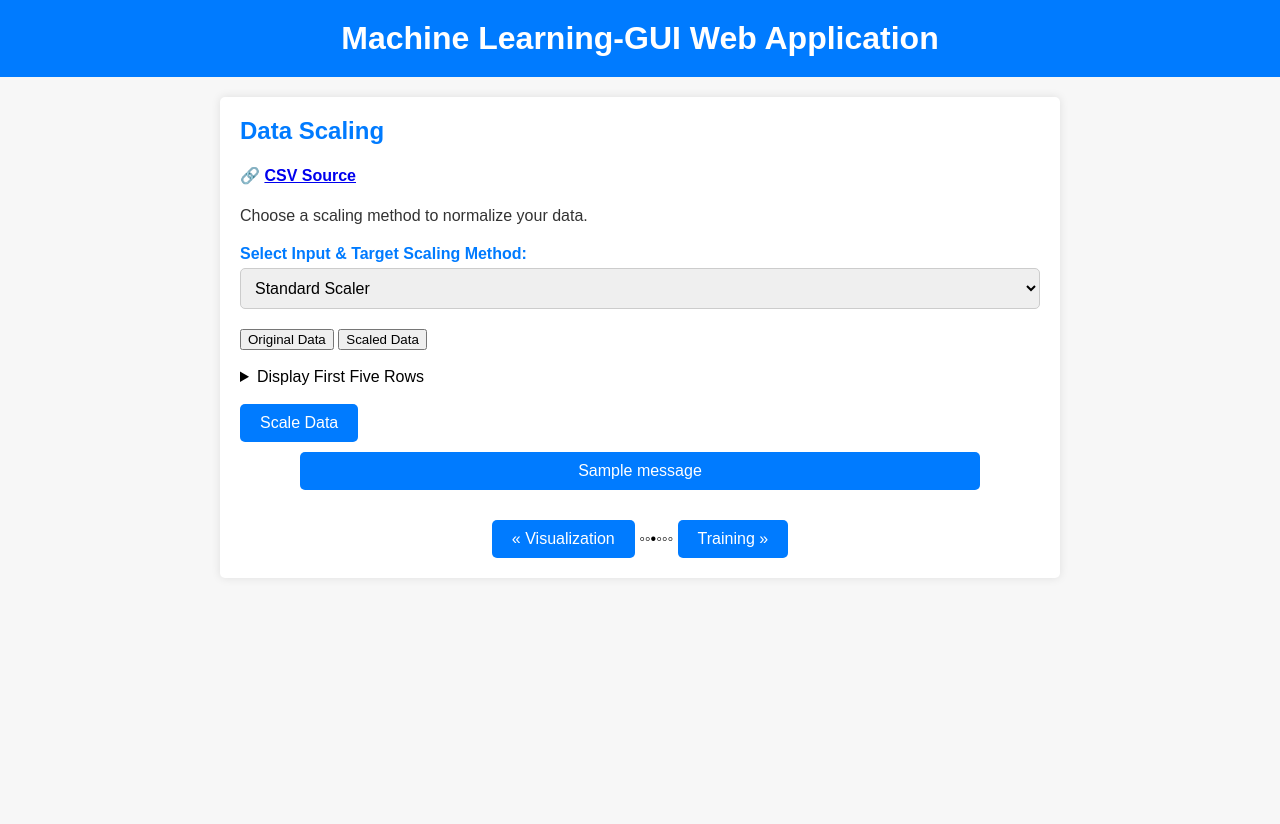
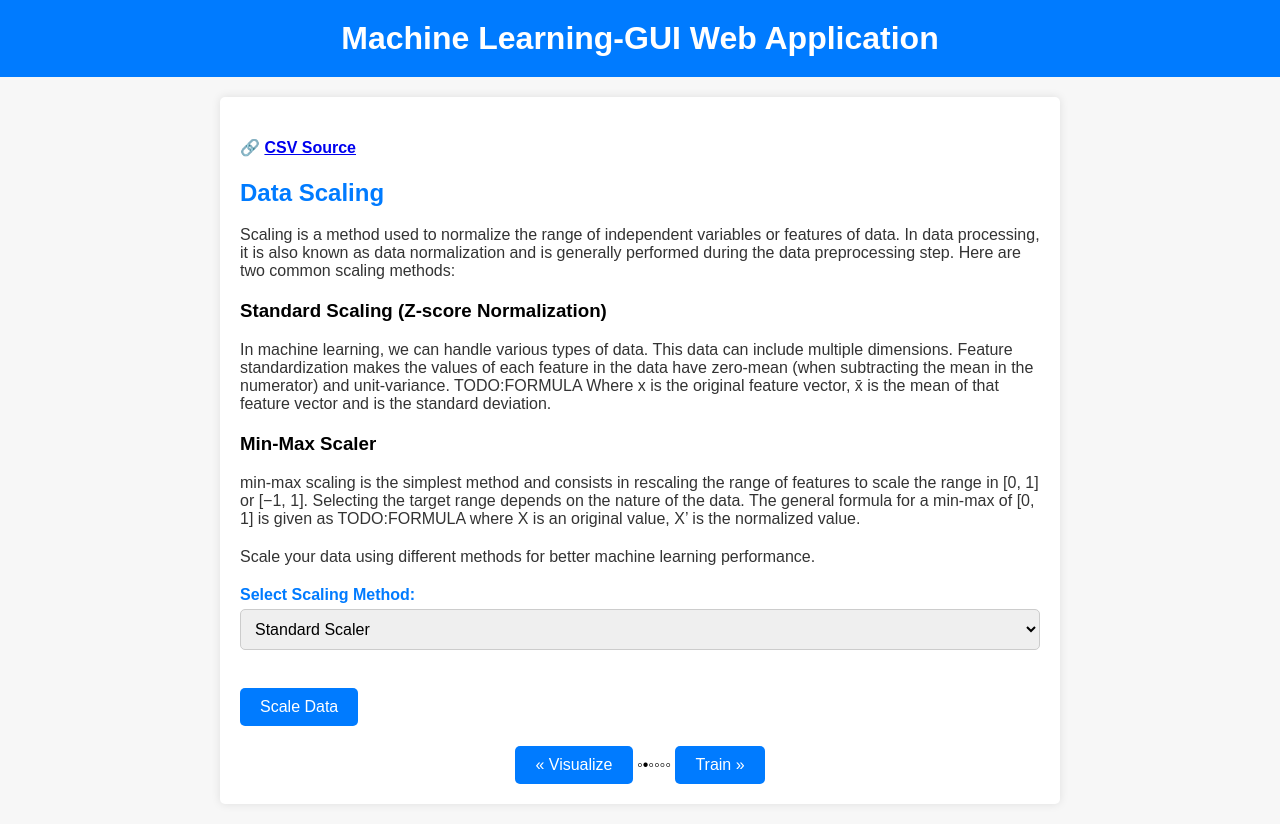
Before and after one commit to jbonda/ml-workflow-pipeline, a Flask app: page /scaling in a window 1280 px wide. Before the commit the page ends 558 px from the top, so only its background shows below. Run offline with Flask 3, Linux system fonts and the light colour scheme; one stand-in notice (Sample message) is shown.

Commit message:
Update scaling.html
edited scaling html page. Need to adjust according to your html page style if needed.

```diff
--- a/ML_GUI/templates/scaling.html
+++ b/ML_GUI/templates/scaling.html
@@ -2,79 +2,173 @@
 <html>
   <head>
     <title>Machine Learning-GUI Web Application - Scaling</title>
-    <link
-      rel="stylesheet"
-      href="{{ url_for('static', filename='css/styles.css') }}"
-    />
     <style>
-      table,
-      th,
-      td {
-        border: 1px solid black;
+      body {
+        font-family: Arial, sans-serif;
+        background-color: #f7f7f7;
+        margin: 0;
+        padding: 0;
+      }
+
+      h1 {
+        background-color: #007bff;
+        color: white;
+        padding: 20px;
+        margin: 0;
         text-align: center;
       }
-      td:first-child {
-        font-style: italic;
+
+      .container {
+        max-width: 800px;
+        margin: 20px auto;
+        padding: 20px;
+        background-color: #fff;
+        border-radius: 5px;
+        box-shadow: 0px 0px 10px rgba(0, 0, 0, 0.1);
       }
-      #scaling {
-        display: flex;
-        justify-content: center;
-        gap: 20px;
+
+      h2 {
+        margin-top: 0;
+        color: #007bff;
+      }
+
+      p {
+        margin-bottom: 20px;
+        color: #333;
+      }
+
+      form {
+        margin-top: 20px;
+      }
+
+      label {
+        display: block;
+        font-weight: bold;
+        margin-top: 10px;
+        color: #007bff;
+      }
+
+      select,
+      input[type="text"],
+      input[type="file"] {
+        width: 100%;
+        padding: 10px;
+        margin-top: 5px;
+        margin-bottom: 20px;
+        border: 1px solid #ccc;
+        border-radius: 5px;
+        font-size: 16px;
+      }
+
+      input[type="submit"] {
+        background-color: #007bff;
+        color: white;
+        border: none;
+        padding: 10px 20px;
+        cursor: pointer;
+        border-radius: 5px;
+        font-size: 16px;
+      }
+
+      input[type="submit"]:hover {
+        background-color: #0056b3;
+      }
+
+      .flashes {
+        list-style: none;
+        padding: 0;
+        margin: 0;
+        text-align: center;
+      }
+
+      .flashes li {
+        background-color: #007bff;
+        color: white;
+        padding: 10px 20px;
+        margin: 10px auto;
+        border-radius: 5px;
+        width: 80%;
+        text-align: center;
+      }
+
+      .page-navigation {
+        text-align: center;
+      }
+
+      .button {
+        background-color: #007bff;
+        color: white;
+        border: none;
+        padding: 10px 20px;
+        cursor: pointer;
+        border-radius: 5px;
+        font-size: 16px;
+        text-decoration: none;
+        margin-top: 20px;
+        display: inline-block;
+      }
+
+      .button:hover {
+        background-color: #0056b3;
       }
     </style>
   </head>
   <body>
     <h1>Machine Learning-GUI Web Application</h1>
     <div class="container">
+	<h4>🔗 <a href="/data" target="_blank">CSV Source</a></h4>
       <h2>Data Scaling</h2>
-      <h4>🔗 <a href="/data" target="_blank">CSV Source</a></h4>
-      <p>Choose a scaling method to normalize your data.</p>
-      <form method="POST" action="/scale">
-        <label for="input_method">Select Input & Target Scaling Method:</label>
-        <select name="input_method" id="input_method">
+	<p>
+    	Scaling is a method used to normalize the range of independent variables or features of data. In data processing, it is also known as data normalization and is generally performed during the data  		preprocessing step. Here are two common scaling methods:
+  	</p>
+	<h3>Standard Scaling (Z-score Normalization)</h3>
+	<p>
+	In machine learning, we can handle various types of data. This data can include multiple dimensions. Feature standardization makes the values of each feature in the data have zero-mean (when subtracting the 	mean in the numerator) and unit-variance.
+	TODO:FORMULA
+
+	Where x is the original feature vector, x̄ is the mean of that feature vector and  is the standard deviation.
+  	</p>
+
+  	<h3>Min-Max Scaler</h3>
+  	<p>
+	min-max scaling is the simplest method and consists in rescaling the range of features to scale the range in [0, 1] or [−1, 1]. Selecting the target range depends on the nature of the data. The 	general formula for a min-max of [0, 1] is given as
+	TODO:FORMULA
+	where
+	X  is an original value,
+	X’  is the normalized value.
+
+      <p>
+        Scale your data using different methods for better machine learning
+        performance.
+      </p>
+
+      <form action="/scale" method="post">
+        <label for="scaling_method">Select Scaling Method:</label>
+        <select name="scaling_method" id="scaling_method">
           <option value="standard">Standard Scaler</option>
           <option value="min_max">Min-Max Scaler</option>
-          <option value="robust">Robust Scaler</option>
         </select>
-
-        <button id="original">Original Data</button>
-
-        <button id="scaled">Scaled Data</button>
-
-        <br />
-
-        <br />
-
-        <details>
-          <summary>Display First Five Rows</summary>
-          <div id="row-output">
-            {{ first_five | safe }}
-
-            <br />
-
-            {{ first_five | safe }}
-          </div>
-        </details>
-
-        <br />
-
+        <br /><br />
         <input type="submit" value="Scale Data" />
       </form>
 
-      <div class="status-bar">
-        {% with messages = get_flashed_messages() %} {% if messages %}
-        <ul class="flashes">
-          {% for message in messages %}
-          <li>{{ message }}</li>
-          {% endfor %}
-        </ul>
-        {% endif %} {% endwith %}
-      </div>
+      {% if first_five_data %}
+      <h2>First Five Rows of Data</h2>
+      {{ first_five_data | safe }}
+      {% endif %}
+
+      {% if first_five_X_scaled and first_five_y_scaled %}
+      <h2>First Five Rows of Scaled Data (Input)</h2>
+      {{ first_five_X_scaled | safe }}
+      <br /><br />
+      <h2>First Five Rows of Scaled Data (Target)</h2>
+      {{ first_five_y_scaled | safe }}
+      {% endif %}
 
       <div class="page-navigation">
-        <a href="/visualization" class="button">« Visualization</a>
-        ◦◦•◦◦◦
-        <a href="/train" class="button">Training »</a>
+        <a href="/visualization" class="button">« Visualize</a>
+        ◦•◦◦◦◦
+        <a href="/train" class="button">Train »</a>
       </div>
     </div>
   </body>
```
